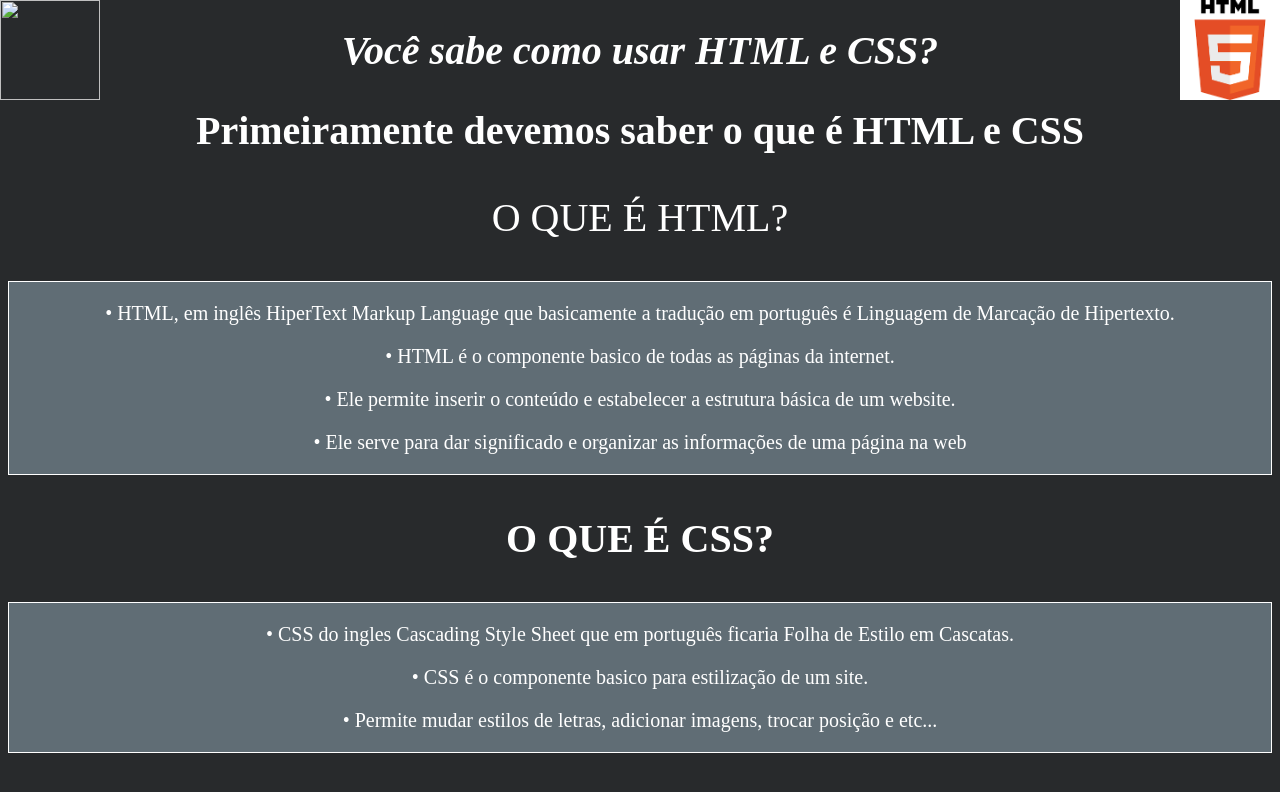
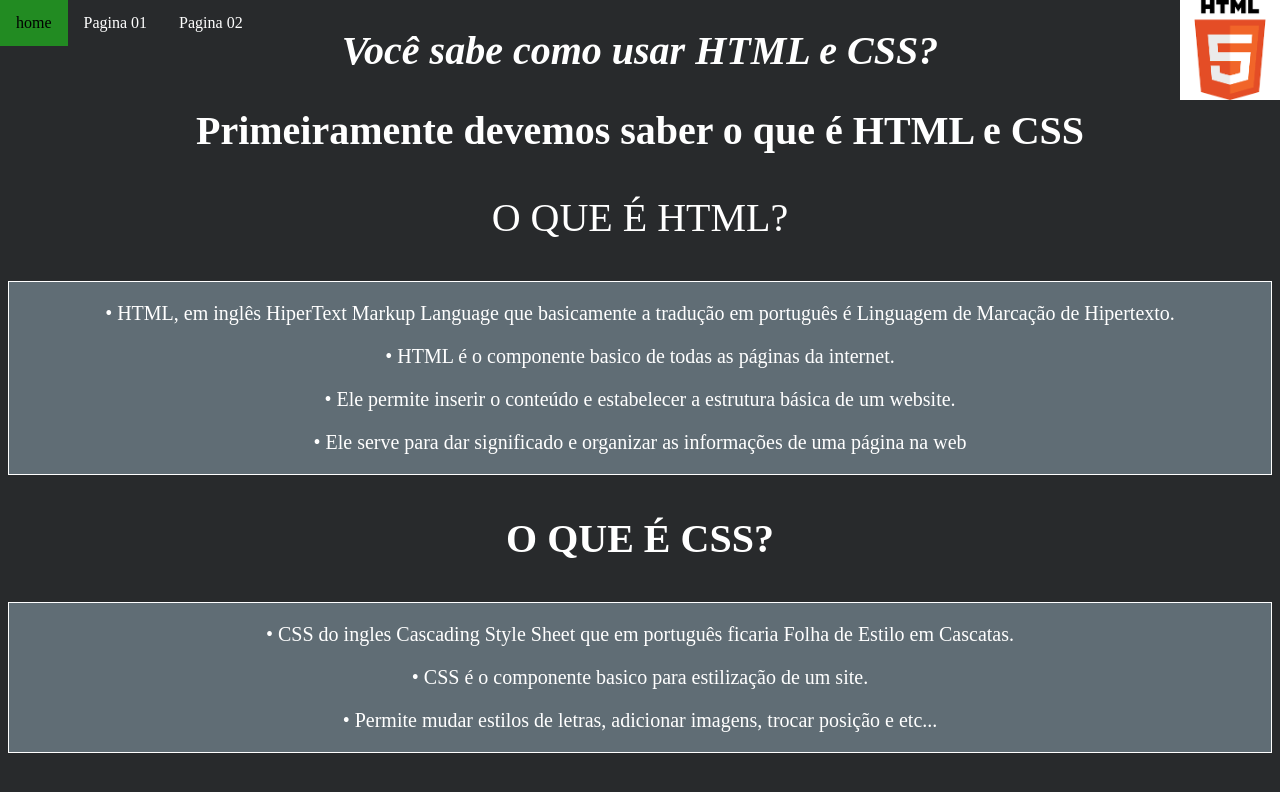
Before and after one commit to miyazakitech/primeiroa_2t, a plain HTML site: page index.html in a window 1280 px wide. Drawn offline with Linux system fonts and the light colour scheme.

Commit message:
Add files via upload

```diff
--- a/index.html
+++ b/index.html
@@ -10,8 +10,19 @@
 </head>
 <body>
 
+    <div class="menup">
+
+        <nav>
+            <ul>
+                <li><a href="index.html">home</a></li>
+                <li> <a href="pagina1.html">Pagina 01</a></li>
+                <li> <a href="pagina2.html"> Pagina 02</a></li>
+            </ul>
+        </nav>
+
+    </div>
+
     <h1> Você sabe como usar HTML e CSS? </h1>
-    <img id=css src="css.png" alt="">
 
     <h2> Primeiramente devemos saber o que é HTML e CSS</h2>
 
--- a/style.css
+++ b/style.css
@@ -56,7 +56,31 @@ body {
         position: absolute;
         top: 0;
         left: 0;
-        background-color: rgb(92, 196, 97);
         width: 100%;
         height: 80%;
     }
+
+    nav ul {
+        list-style-type: none;
+        margin: 0;
+        padding: 0;
+        overflow: hidden;
+    }
+
+    li {
+        float: left;
+
+    }
+
+    li a {
+        display: block;
+        color: white;
+        text-align: center;
+        padding: 14px 16px;
+        text-decoration: none;
+    }
+
+    li a:hover{
+        background: forestgreen;
+        color: black;
+    }
```
Also changed, not shown: pagina2.html (+8 -0 lines).
